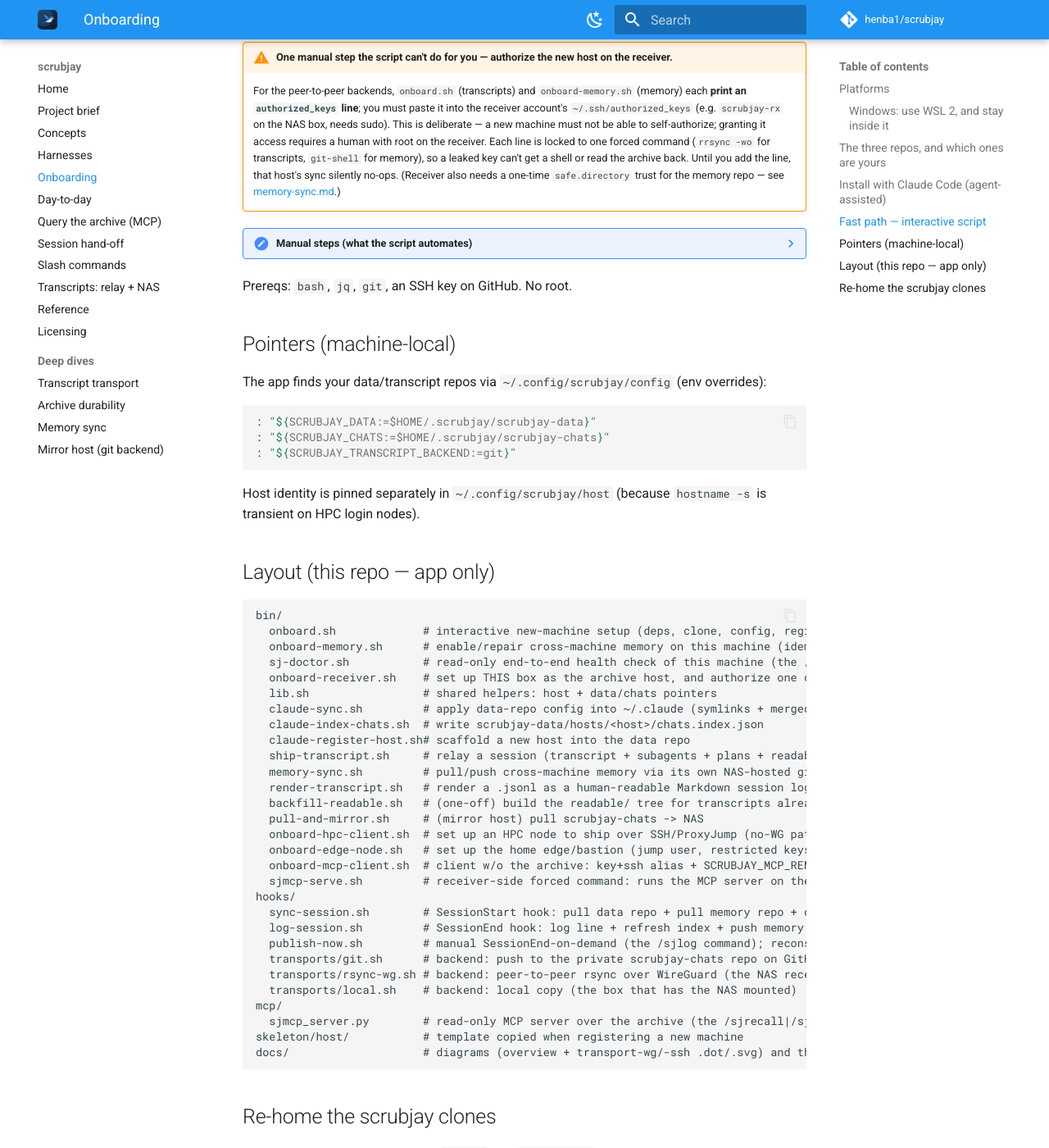
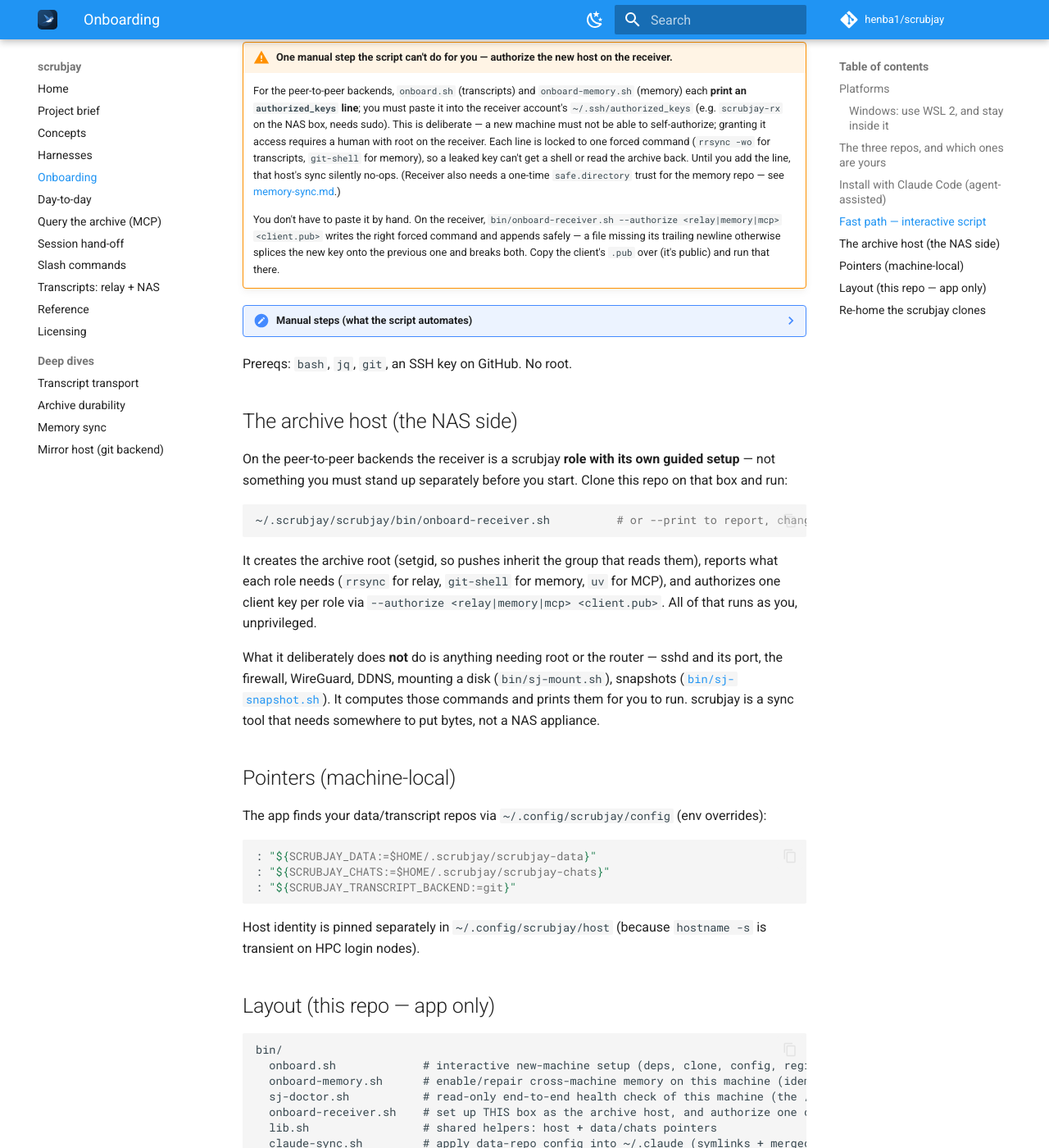
Before and after one commit to henba1/scrubjay, an MkDocs documentation site: the page built from docs/onboarding.md, in a window 1280 px wide and 1400 px high, scrolled down 3112 px. Shown: the whole window at 82% size. Built offline with MkDocs 1.6.1 and Material for MkDocs 9.7.7, drawn with Linux system fonts in a browser that asks for light colours; comment, search, counter and statistics services are not loaded.

Commit message:
docs: surface onboard-receiver.sh, the archive-host setup nobody finds (#56)
bin/onboard-receiver.sh (#21) provisions the box that holds the archive,
but nothing in the install path says so. Its only mentions are one line in
the docs repo map and one step in memory-sync.md — so a first-time user
walking either onboarding flow concludes the NAS side isn't covered and
that they must stand a receiver up themselves first.

Not specific to the Claude-assisted install: onboard.sh, onboard-memory.sh
and onboard-mcp-client.sh all hand-print a raw authorized_keys line to
paste, and AGENTS.md / commands/sjonboard.md / commands/sjmemory.md all
describe that paste as the manual step, none naming the script written to
do it correctly.

- onboard.sh: on picking rsync-wg, say the archive host has its own guided
  setup, before asking for receiver details as if it were already built.
- All three client scripts now lead with `onboard-receiver.sh --authorize
  <role> <client.pub>`, keeping the raw line as the by-hand fallback. The
  script gets the forced command right and appends safely — authorized_keys
  without a trailing newline splices the new key onto the previous one and
  breaks both.
- docs/onboarding.md: new "The archive host (the NAS side)" section stating
  what it does unprivileged and what it only prints (sshd, firewall,
  WireGuard, DDNS, sj-mount.sh, sj-snapshot.sh).
- AGENTS.md + the two slash commands: tell the agent to offer it, and that
  it stays the user's to run on the receiver — the anti-self-authorization
  rule is unchanged.

Docs and printed guidance only; no behaviour change.

Co-authored-by: Claude <noreply@anthropic.com>

````diff
--- a/docs/onboarding.md
+++ b/docs/onboarding.md
@@ -128,6 +128,11 @@ Run `bin/sj-bootstrap.sh` on its own to create/seed the private repos without on
     host's sync silently no-ops. (Receiver also needs a one-time `safe.directory` trust for the memory
     repo — see [memory-sync.md](memory-sync.md).)
 
+    You don't have to paste it by hand. On the receiver, `bin/onboard-receiver.sh --authorize
+    <relay|memory|mcp> <client.pub>` writes the right forced command and appends safely — a file
+    missing its trailing newline otherwise splices the new key onto the previous one and breaks
+    both. Copy the client's `.pub` over (it's public) and run that there.
+
 ??? note "Manual steps (what the script automates)"
     ```sh
     git clone git@github.com:<your-gh-user>/scrubjay.git      ~/.scrubjay/scrubjay
@@ -150,6 +155,25 @@ Run `bin/sj-bootstrap.sh` on its own to create/seed the private repos without on
     otherwise arbitrary (it's only referenced via the pointer file below).
 
 Prereqs: `bash`, `jq`, `git`, an SSH key on GitHub. No root.
+
+## The archive host (the NAS side)
+
+On the peer-to-peer backends the receiver is a scrubjay **role with its own guided setup** — not
+something you must stand up separately before you start. Clone this repo on that box and run:
+
+```sh
+~/.scrubjay/scrubjay/bin/onboard-receiver.sh          # or --print to report, changing nothing
+```
+
+It creates the archive root (setgid, so pushes inherit the group that reads them), reports what
+each role needs (`rrsync` for relay, `git-shell` for memory, `uv` for MCP), and authorizes one
+client key per role via `--authorize <relay|memory|mcp> <client.pub>`. All of that runs as you,
+unprivileged.
+
+What it deliberately does **not** do is anything needing root or the router — sshd and its port,
+the firewall, WireGuard, DDNS, mounting a disk (`bin/sj-mount.sh`), snapshots
+([`bin/sj-snapshot.sh`](durability.md)). It computes those commands and prints them for you to
+run. scrubjay is a sync tool that needs somewhere to put bytes, not a NAS appliance.
 
 ## Pointers (machine-local)
 
````
Also changed, not shown: AGENTS.md (+17 -0 lines), commands/sjmemory.md (+3 -2 lines), commands/sjonboard.md (+6 -0 lines), 3 other files.
